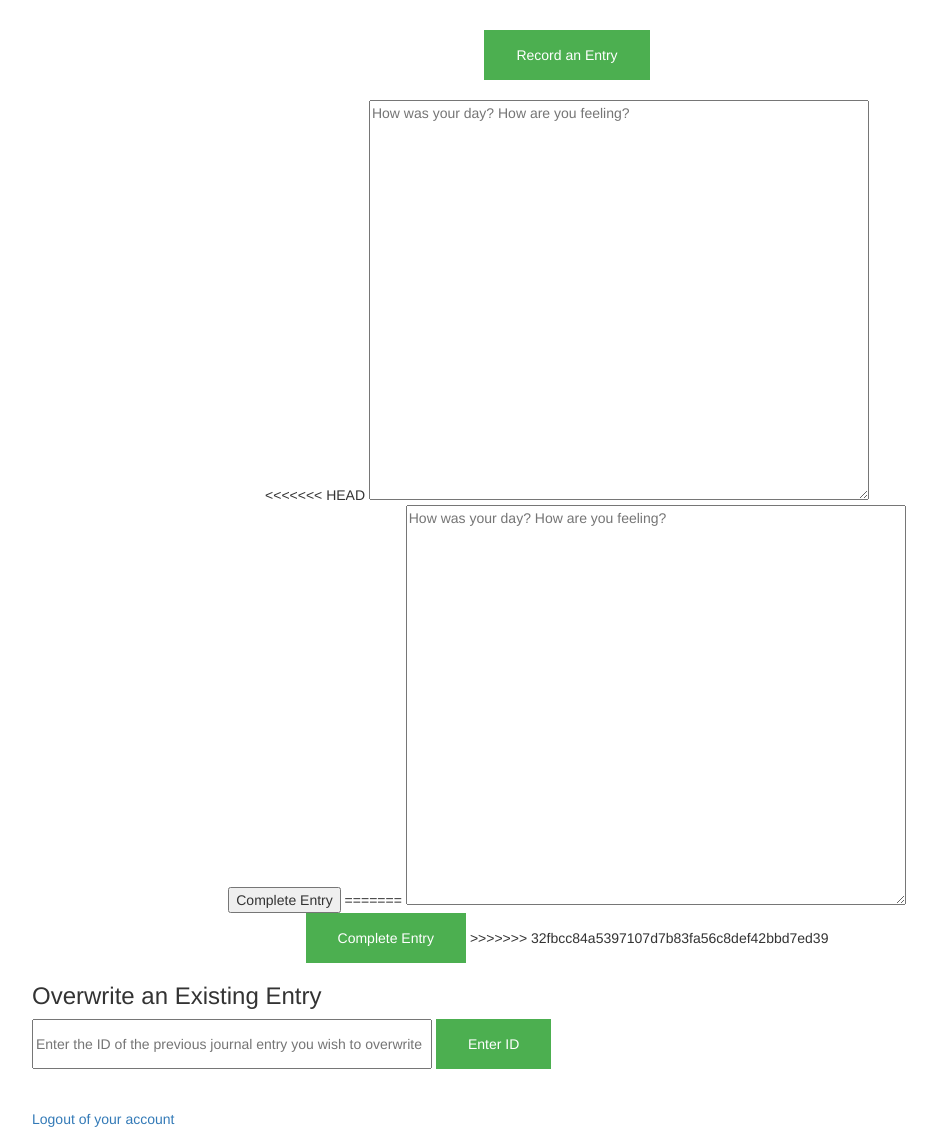
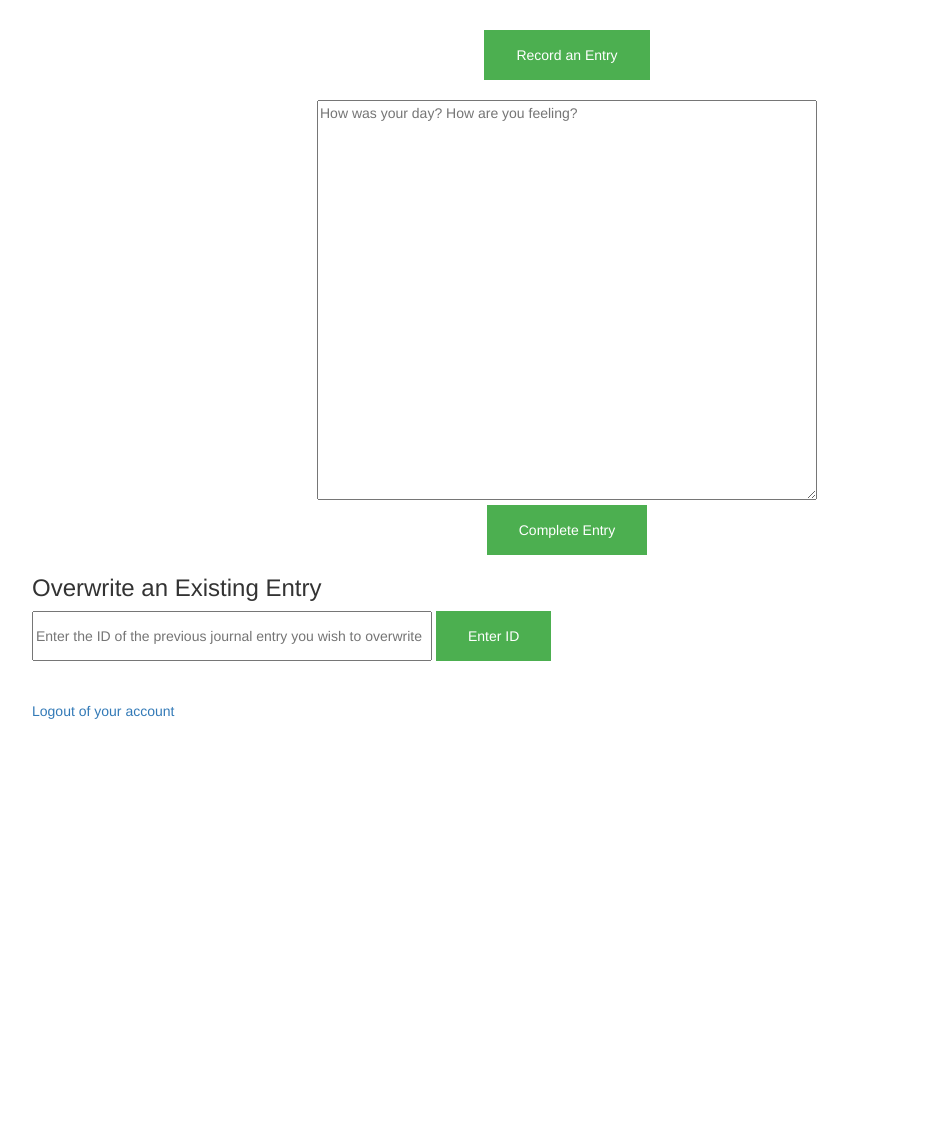
Before and after one commit to 99anthonylam/hackmit2019, a Python web app: template templates/home.html in a window 1280 px wide. Shown: the part 69-1198 px from the top of the page, without its empty margins (73-1010 px from the left). After the commit the page ends 788 px from the top, so only its background shows below. Run offline with Jinja, Linux system fonts and the light colour scheme; the template is opened without the code that fills it, so the values that code supplies are empty; some libraries are stand-ins or nearby versions.

Commit message:
fix merge conflicts

```diff
--- a/templates/home.html
+++ b/templates/home.html
@@ -37,13 +37,8 @@
         </div>
 
         <form class = 'form' action="/" method="post">
-<<<<<<< HEAD
-            <textarea id="journal-entry" type=textarea style="width: 500px; height: 400px;" name="journal-entry" placeholder="How was your day? How are you feeling?">{{populate}}</textarea> <br>
-            <input type="submit" value="Complete Entry">
-=======
             <textarea id="journal-entry" type=textarea style="width: 500px; height: 400px;" name="journal-entry" placeholder="How was your day? How are you feeling?"></textarea> <br>
             <button class = 'button' type="submit">Complete Entry</button>
->>>>>>> 32fbcc84a5397107d7b83fa56c8def42bbd7ed39
         </form>
         <div id="last-saved"></div>
 
```
Also changed, not shown: static/styles.css (+0 -86 lines).
